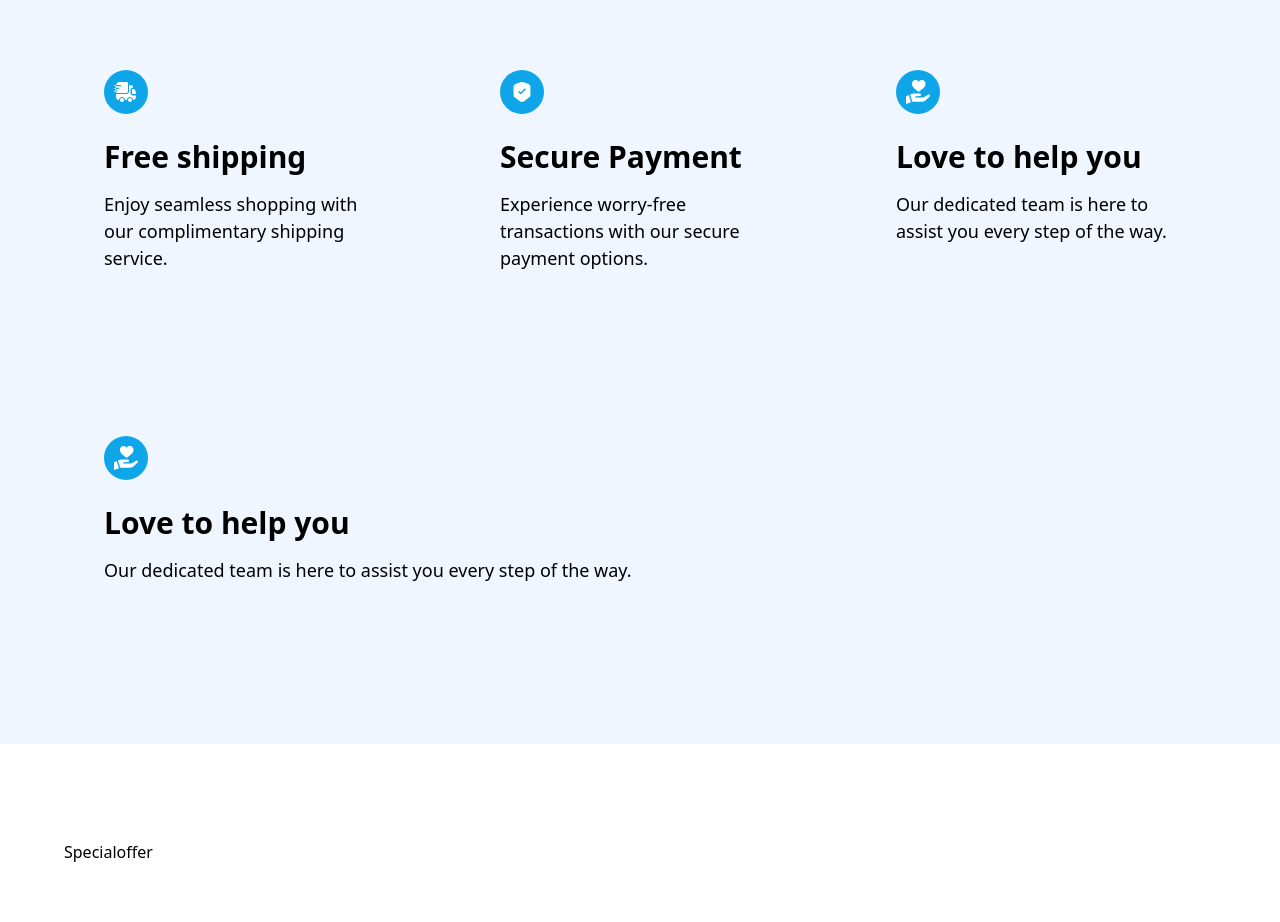
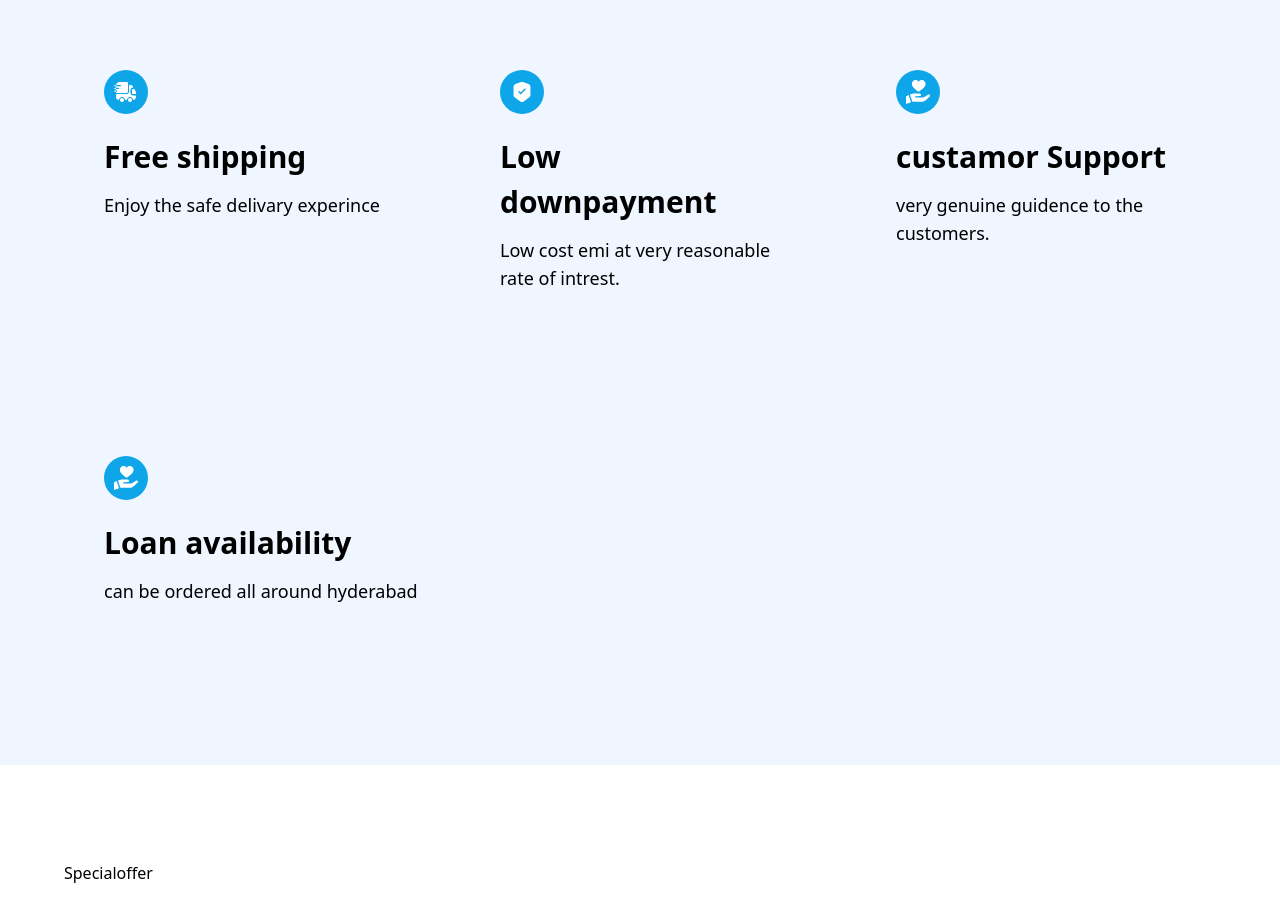
Before and after one commit to balavenkat123/B-Bikes, a React (Vite) app: page / in a window 1280 px wide. Shown: the part 1760-2682 px from the top of the page. Built offline with nearby package versions, Linux system fonts and the light colour scheme; a web font is replaced by a local one.

Commit message:
service component completed

```diff
--- a/src/components/ServiceCard.jsx
+++ b/src/components/ServiceCard.jsx
@@ -1,13 +1,13 @@
 const ServiceCard = ({ imgURL, label, subtext }) => {
     return (
       <div className='flex-1 sm:w-[350px] sm:min-w-[350px] w-full rounded-[20px] shadow-3xl px-10 py-16'>
-        <div className='w-11 h-11 flex justify-center items-center bg-sky-500 rounded-full'>
+        <div className='w-11 h-11 flex justify-center items-center bg-sky-500 rounded-full '>
           <img src={imgURL} alt={label} width={24} height={24} />
         </div>
         <h3 className='mt-5 font-palanquin text-3xl leading-normal font-bold'>
           {label}
         </h3>
-        <p className='mt-3 break-words font-montserrat text-lg leading-normal text-slate-gray'>
+        <p className='mt-3 break-words font-montserrat text-lg leading-7 text-slate-gray'>
           {subtext}
         </p>
       </div>
--- a/src/constants/index.js
+++ b/src/constants/index.js
@@ -56,22 +56,22 @@ export const services = [
     {
         imgURL: truckFast,
         label: "Free shipping",
-        subtext: "Enjoy seamless shopping with our complimentary shipping service."
+        subtext: "Enjoy the safe delivary experince "
     },
     {
         imgURL: shieldTick,
-        label: "Secure Payment",
-        subtext: "Experience worry-free transactions with our secure payment options."
+        label: "Low downpayment",
+        subtext: "Low cost emi at very reasonable rate of intrest."
     },
     {
         imgURL: support,
-        label: "Love to help you",
-        subtext: "Our dedicated team is here to assist you every step of the way."
+        label: "custamor Support",
+        subtext: "very genuine guidence to the customers."
     },
     {
         imgURL: support,
-        label: "Love to help you",
-        subtext: "Our dedicated team is here to assist you every step of the way."
+        label: "Loan availability",
+        subtext: "can be ordered all around hyderabad"
     }
 ];
 
```
